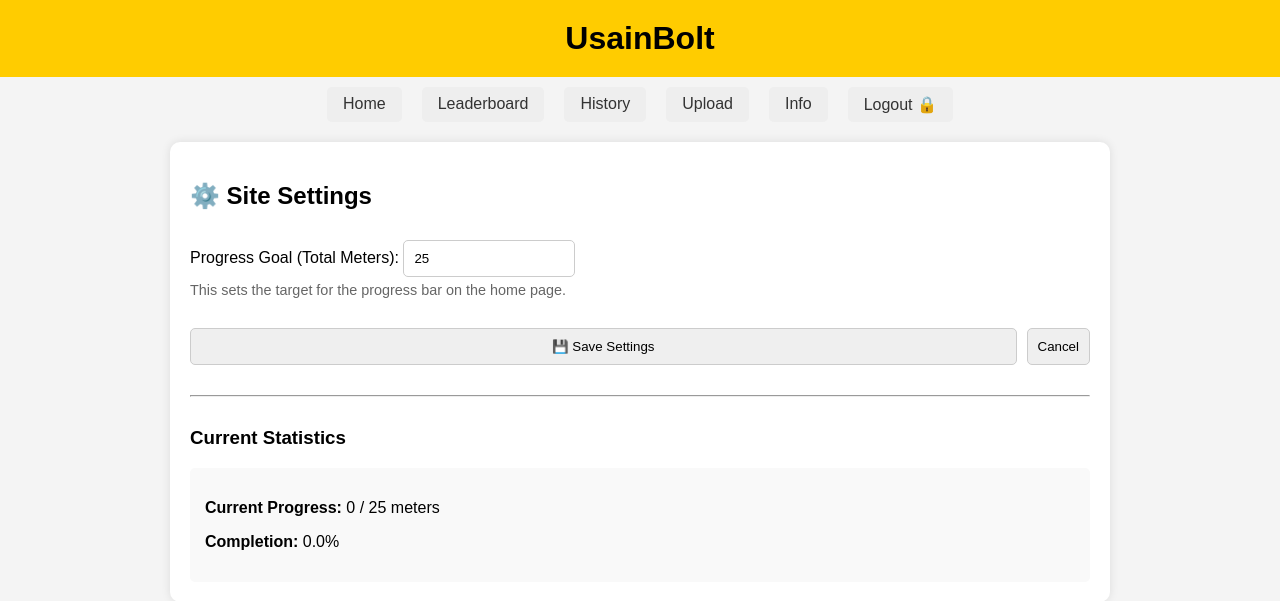
After one commit to SofusTheMan/UsainBolt, a Flask app: page /admin/settings in a window 1280 px wide. The commit adds this page. Shown: the top 601 px of the page. Run offline with Flask 3, Linux system fonts and the light colour scheme; the visitor is signed in with stand-in values (Sample User, id 1); data that the repository does not hold is empty; parts of the project's set-up code (start-up, migrations or seed data) failed here and were passed over; some libraries are stand-ins or nearby versions.

Commit message:
trying to make goal changable with admin log in

```diff
--- /dev/null
+++ b/config.json
@@ -0,0 +1,3 @@
+{
+  "goal": 25
+}
--- a/main.py
+++ b/main.py
@@ -6,6 +6,17 @@ import os, hashlib, hmac
 from pathlib import Path
 import mimetypes
 from functools import wraps
+import json
+
+CONFIG_FILE = Path("config.json")
+
+def get_config():
+    if CONFIG_FILE.exists():
+        return json.loads(CONFIG_FILE.read_text())
+    return {"goal": 100}
+
+def save_config(config):
+    CONFIG_FILE.write_text(json.dumps(config, indent=2))
 
 # naive loader (or use python-dotenv to load .env into os.environ)
 def load_env_to_os(path=Path(".env")):
@@ -30,11 +41,9 @@ app.secret_key = 'your_secret_key'
 
 @app.route("/")
 def index():
-    # total runs
+    config = get_config()
     total_runs = psql("SELECT COUNT(*) FROM runs;")[0][0]
-    goal = 10
-
-    return render_template("index.html", total_runs=total_runs, goal=goal)
+    return render_template("index.html", total_runs=total_runs, goal=config["goal"])
 
 
 @app.route("/info")
@@ -82,6 +91,20 @@ def admin_logout():
     flash("👋 Logged out!", "info")
     return redirect(url_for("index"))
 
+@app.route("/admin/settings", methods=["GET", "POST"])
+@admin_required
+def admin_settings():
+    if request.method == "POST":
+        new_goal = int(request.form.get("goal"))
+        config = get_config()
+        config["goal"] = new_goal
+        save_config(config)
+        flash("✅ Goal updated!", "success")
+        return redirect(url_for("admin_dashboard"))
+
+    config = get_config()
+    current_runs = psql("SELECT COUNT(*) FROM runs;")[0][0]
+    return render_template("admin/settings.html", config=config, current_runs=current_runs)
 # -----------------------
 # DELETE USER (and runs)
 # -----------------------
@@ -108,12 +131,17 @@ def edit_user(user_id):
         remove_picture = request.form.get("remove_picture")
 
         if new_username != psql("SELECT username FROM users WHERE user_id = %s;", (user_id,))[0]['username']:
-            psql(
-                "UPDATE users SET username=%s, username_lower=LOWER(%s) WHERE user_id=%s;",
-                (new_username, new_username, user_id),
-                fetch=False,
-            )
-            flash("✅ Username updated.", "success")
+            if psql("SELECT user_id FROM users WHERE username = %s", (new_username,)) == []:
+
+                psql(
+                    "UPDATE users SET username=%s, username_lower=LOWER(%s) WHERE user_id=%s;",
+                    (new_username, new_username, user_id),
+                    fetch=False,
+                )
+                flash("✅ Username updated.", "success")
+            else:
+                flash("❌ Username is already taken.", "fail")
+
 
         # Handle profile picture upload
         if profile_picture and profile_picture.filename:
@@ -166,7 +194,7 @@ def edit_run(run_id):
         video_file = request.files.get("video")
 
         # Get current run info
-        current_run = psql("SELECT user_id FROM runs WHERE run_id = %s;", (run_id,))[0]
+        current_run = psql("SELECT description, time_seconds, user_id FROM runs WHERE run_id = %s;", (run_id,))[0]
 
         # Check if user exists (case-insensitive)
         user = psql("SELECT user_id FROM users WHERE username_lower = LOWER(%s);", (username,))
--- a/setup/dummy_data.sql
+++ /dev/null
@@ -1,6 +0,0 @@
-INSERT INTO users (username_lower, username) VALUES
-('usain bolt', 'Usain Bolt'),
-('mo farah', 'Mo Farah'),
-('allyson felix', 'Allyson Felix'),
-('alice', 'Alice'),
-('bob', 'Bob');
--- a/setup/requirements.txt
+++ b/setup/requirements.txt
@@ -1,4 +1,4 @@
-Flask==2.3.2
+Er Flask==2.3.2
 gunicorn==21.2.0
 psycopg2-binary==2.9.9
 dotenv==0.9.9
--- a/templates/admin/dashboard.html
+++ b/templates/admin/dashboard.html
@@ -1,7 +1,9 @@
 {% extends "base.html" %}
 {% block content %}
 <h2>Admin Dashboard ⚙️</h2>
-
+<a href="{{ url_for('admin_settings') }}">
+    <button type="button">⚙️ Site Settings</button>
+</a>
 <h3>👤 Users</h3>
 <table border="1">
     <tr>
--- /dev/null
+++ b/templates/admin/settings.html
@@ -0,0 +1,37 @@
+{% extends "base.html" %}
+
+{% block content %}
+<h2>⚙️ Site Settings</h2>
+
+<form method="POST">
+    <div style="margin-bottom: 20px;">
+        <label for="goal">Progress Goal (Total Meters):</label>
+        <input type="number"
+               id="goal"
+               name="goal"
+               value="{{ config.goal }}"
+               min="1"
+               required
+               style="width: 150px;">
+        <p style="font-size: 0.9em; color: #666; margin-top: 5px;">
+            This sets the target for the progress bar on the home page.
+        </p>
+    </div>
+
+    <div style="display: flex; gap: 10px;">
+        <button type="submit">💾 Save Settings</button>
+        <a href="{{ url_for('admin_dashboard') }}">
+            <button type="button">Cancel</button>
+        </a>
+    </div>
+</form>
+
+<hr style="margin: 30px 0;">
+
+<h3>Current Statistics</h3>
+<div style="background: #f9f9f9; padding: 15px; border-radius: 5px;">
+    <p><strong>Current Progress:</strong> {{ current_runs }} / {{ config.goal }} meters</p>
+    <p><strong>Completion:</strong> {{ "%.1f"|format((current_runs / config.goal * 100) if config.goal > 0 else 0) }}%</p>
+</div>
+
+{% endblock %}
```
Also changed, not shown: setup/setup.sql (line endings or trailing spaces).
